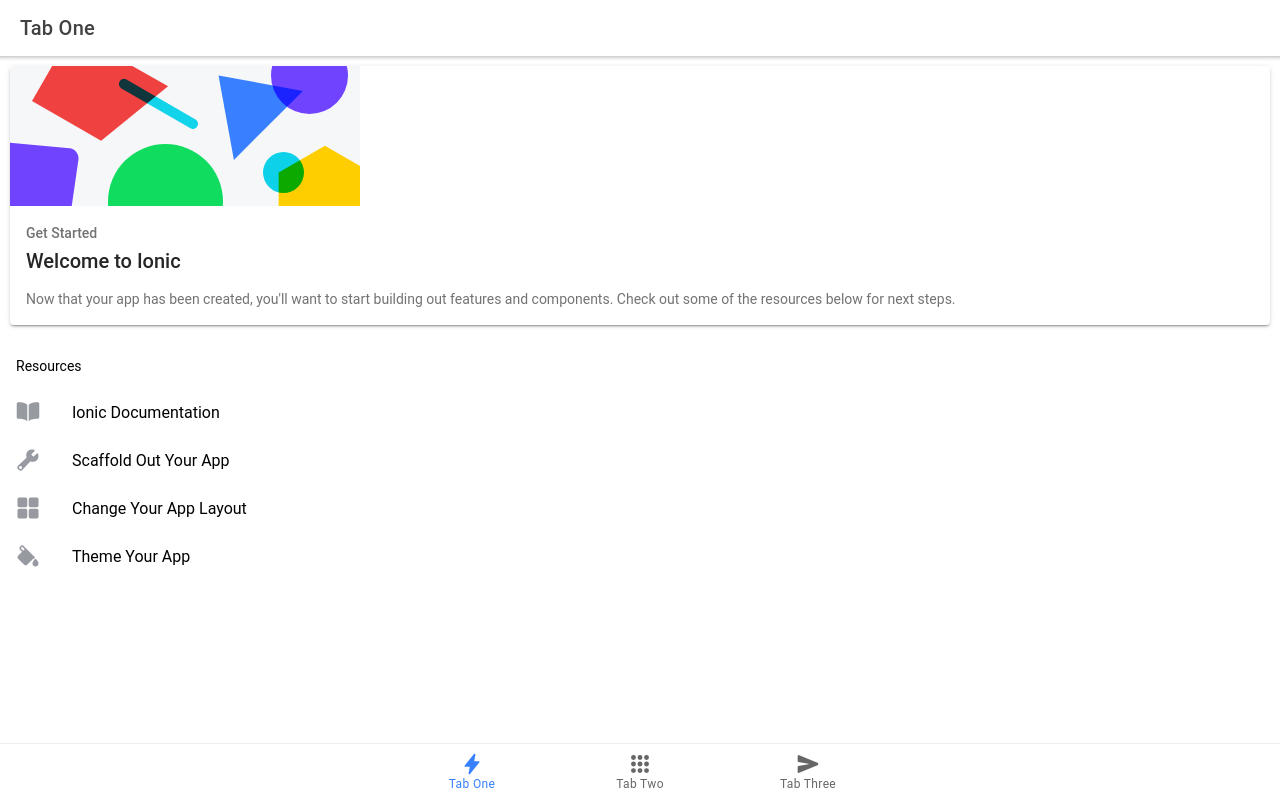
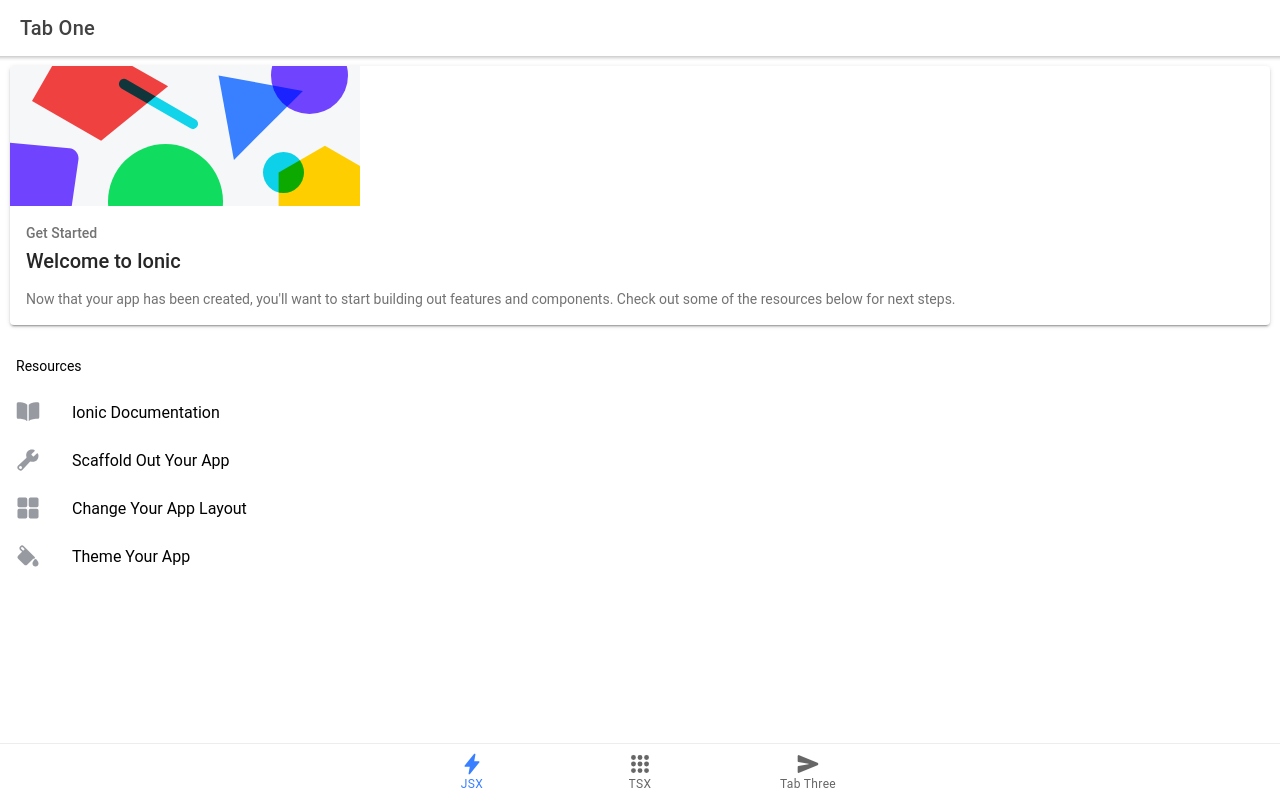
Before and after one commit to rasor/my-game, a React (Create React App) app: page /tab1 in a window 1280 px wide. Built offline with nearby package versions, Linux system fonts and the light colour scheme.

Commit message:
renamed to jsx

```diff
--- a/src/App.tsx
+++ b/src/App.tsx
@@ -49,11 +49,11 @@
         <IonTabBar slot="bottom">
           <IonTabButton tab="tab1" href="/tab1">
             <IonIcon icon={flash} />
-            <IonLabel>Tab One</IonLabel>
+            <IonLabel>JSX</IonLabel>
           </IonTabButton>
           <IonTabButton tab="tab2" href="/tab2">
             <IonIcon icon={apps} />
-            <IonLabel>Tab Two</IonLabel>
+            <IonLabel>TSX</IonLabel>
           </IonTabButton>
           <IonTabButton tab="tab3" href="/tab3">
             <IonIcon icon={send} />
--- a/src/pages/Tab1.tsx
+++ b/src/pages/Tab1.jsx
@@ -19,7 +19,7 @@
 import React from 'react';
 import './Tab1.css';
 
-const Tab1: React.FC = () => {
+const Tab1 = () => {
   return (
     <IonPage>
       <IonHeader>
```
